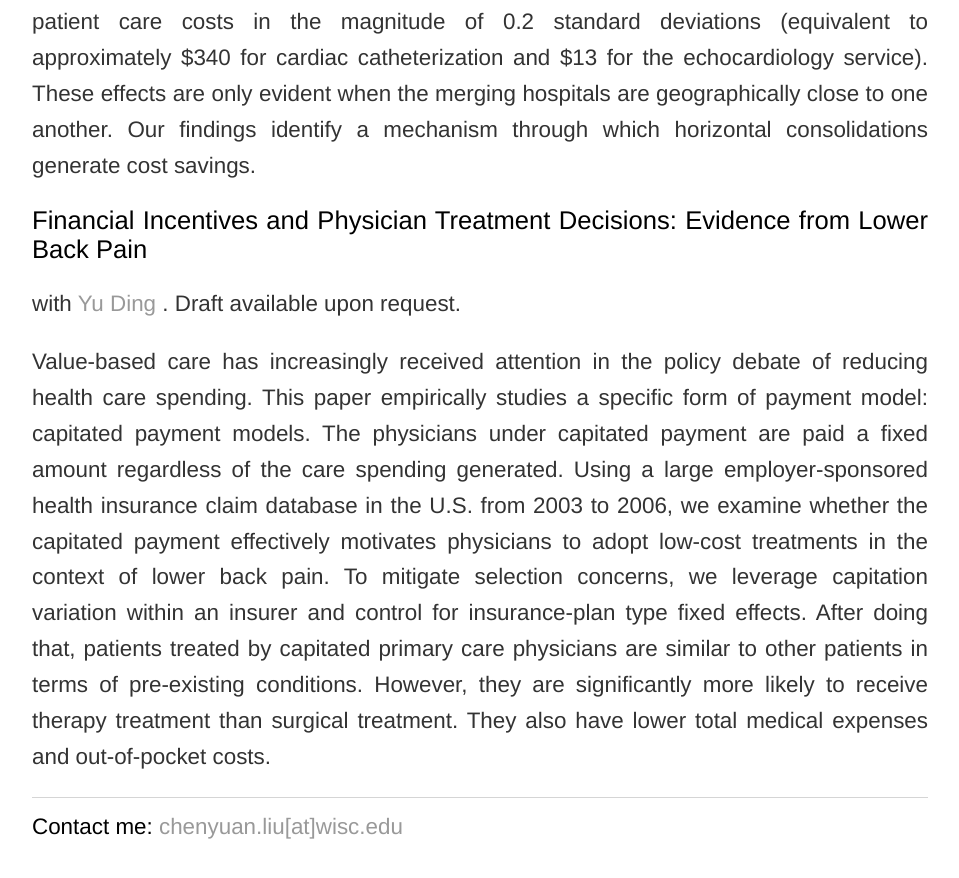
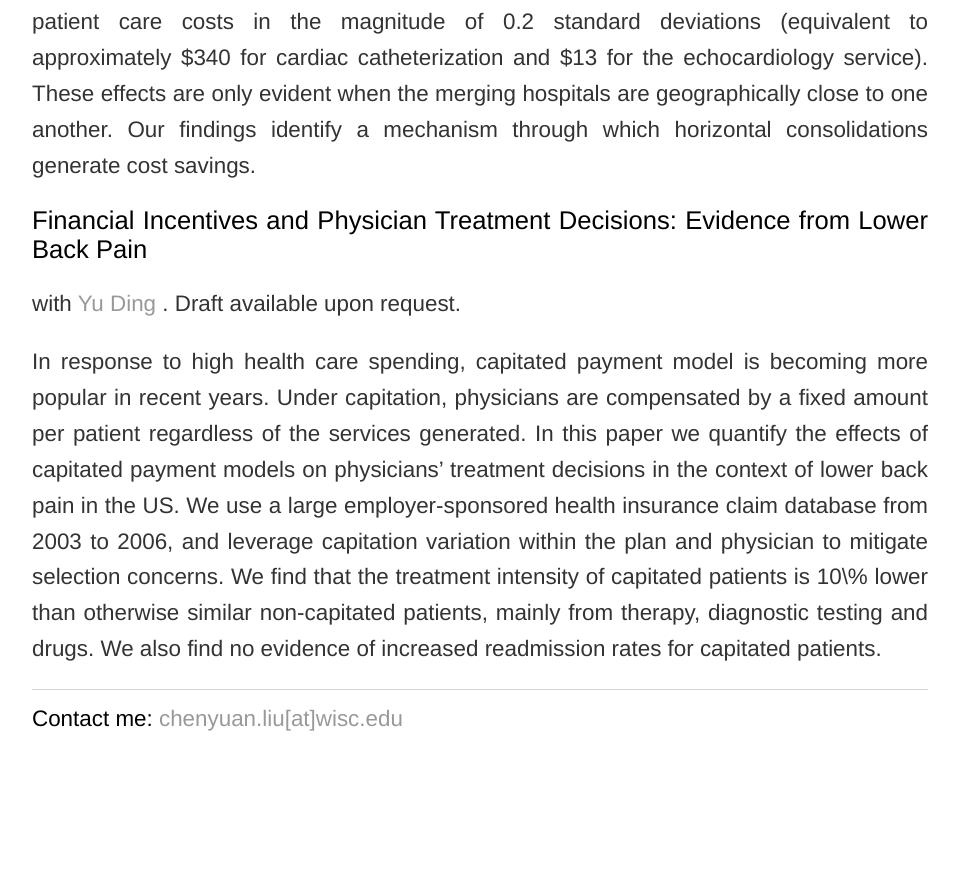
Before and after one commit to trifen/feng3hu.github.io, a Jekyll site: the page built from research.html, in a window 1280 px wide and 900 px high, scrolled down 1836 px. Shown: the top 878 px of the window, without its empty margins (160-1119 px from the left). Built offline with Jekyll 4.4.1, drawn with Linux system fonts in a browser that asks for light colours; after the commit the page ends 2628 px from its top, so only the background shows below that.

Commit message:
Update research.html

```diff
--- a/research.html
+++ b/research.html
@@ -20,6 +20,6 @@ title: Chenyuan Liu
 		<p> </p>
 		<h2>Financial Incentives and Physician Treatment Decisions: Evidence from Lower Back Pain</h2>
 		<p> with <a href= "https://sites.google.com/wisc.edu/yu-ding/" target="_blank">Yu Ding </a>. Draft available upon request. </p>
-		<p> Value-based care has increasingly received attention in the policy debate of reducing health care spending. This paper empirically studies a specific form of payment model: capitated payment models. The physicians under capitated payment are paid a fixed amount regardless of the care spending generated. Using a large employer-sponsored health insurance claim database in the U.S. from 2003 to 2006,  we examine whether the capitated payment effectively motivates physicians to adopt low-cost treatments in the context of lower back pain. To mitigate selection concerns, we leverage capitation variation within an insurer and control for insurance-plan type fixed effects. After doing that, patients treated by capitated primary care physicians are similar to other patients in terms of pre-existing conditions. However, they are significantly more likely to receive therapy treatment than surgical treatment. They also have lower total medical expenses and out-of-pocket costs.  </p>
+		<p> In response to high health care spending, capitated payment model is becoming more popular in recent years. Under capitation, physicians are compensated by a fixed amount per patient regardless of the services generated. In this paper we quantify the effects of capitated payment models on physicians’ treatment decisions in the context of lower back pain in the US. We use a large employer-sponsored health insurance claim database from 2003 to 2006, and leverage capitation variation within the plan and physician to mitigate selection concerns. We find that the treatment intensity of capitated patients is 10\% lower than otherwise similar non-capitated patients, mainly from therapy, diagnostic testing and drugs. We also find no evidence of increased readmission rates for capitated patients.  </p>
 	</div>
 </div><!-- /.blurb -->
```
